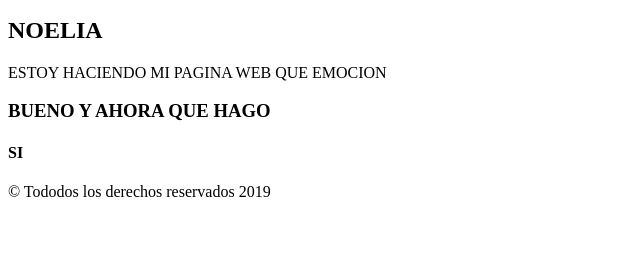
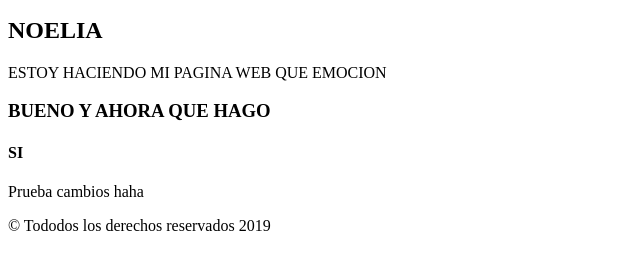
Before and after one commit to Atsirgas/Firstweb, a plain HTML site: page index.html in a window 1280 px wide. Shown: the part 101-370 px from the top of the page, without its empty margins (0-640 px from the left). Drawn offline with Linux system fonts and the light colour scheme.

Commit message:
Prueba cambios haha

```diff
--- a/index.html
+++ b/index.html
@@ -13,6 +13,7 @@
      <P>  ESTOY HACIENDO MI PAGINA WEB QUE EMOCION</P>
     <H3> BUENO Y AHORA QUE HAGO</H3>
      <H4> SI</H4>
+     <p>Prueba cambios haha</p>
     <p> &#169 Tododos los derechos reservados 2019</p>
 </body>
 </html>
```
